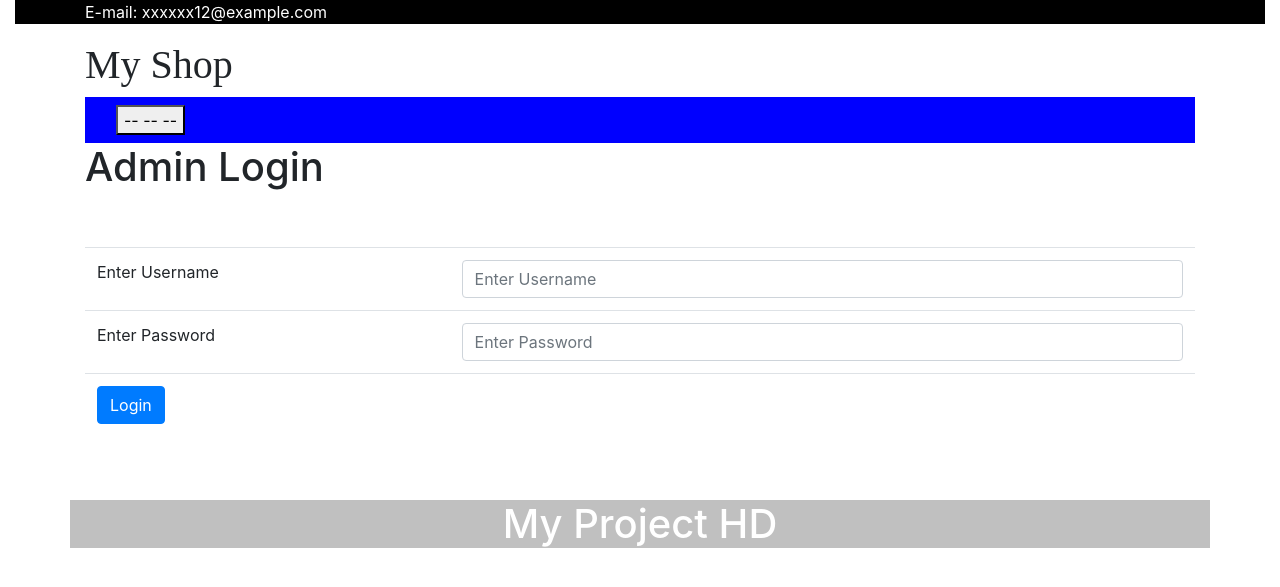
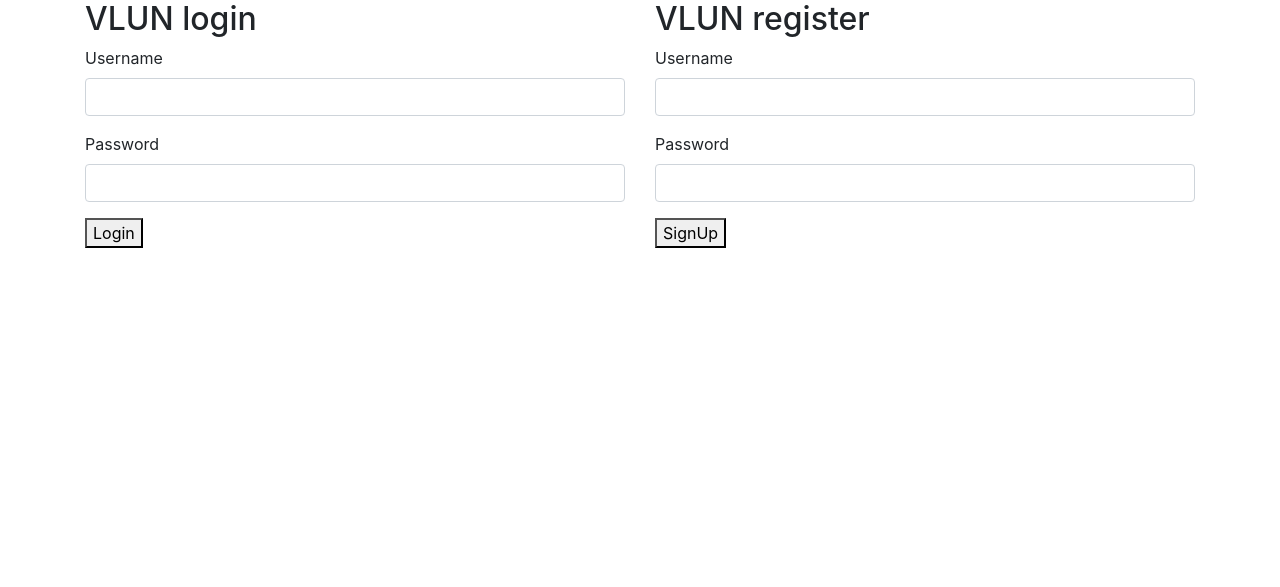
Before and after one commit to subinArakkalsureshbabu/VLUN, a PHP site: page / in a window 1280 px wide. Shown: the top 587 px of the page. Run offline with PHP 8.4, Linux system fonts and the light colour scheme; some libraries are stand-ins or nearby versions.

Commit message:
Update index.php

```diff
--- a/index.php
+++ b/index.php
@@ -1,94 +1,48 @@
-<?php
-include("connection.php");
-?>
-<!DOCTYPE html>
 <html>
 <head>
-	<meta http-equiv="X-UA-Compatible" content="IE-edge" />
-	<meta name="viewport" content="width=device-width" />
-	<title>Home</title>
-	<meta http-equiv="Content-Type" content="text/html; charset=iso-8859-1" />
-	<link type="text/css" rel="stylesheet" href="css/bootstrap.css" />
+       <title> User Login and Register</title>
+    <link rel="stylesheet" type="text/css" href="style.css">
+    <link rel="stylesheet" type="text/css" href="https://stackpath.bootstrapcdn.com/bootstrap/4.4.1/css/bootstrap.min.css">
+    </head>
+    <body>
 
-</head>
-<body>
-	<script type="text/javascript" src="js/jquery-3.2.1.min.js"></script>
-	<script type="text/javascript" src="js/bootstrap.js"></script>
-	<div class="container-fluid">
-		<div class="container-fluid" style="background-color: black;color: white;">
-		<div class="container">
-	     <p class="pull-right">E-mail: xxxxxx12@example.com</p>
-	   </div>
-	   </div>
-		<div class="container">
-			<h1><font face="Centaur">My Shop</font></h1>
-		</div>
-		<div class="container">
-											<div class="container" style="background: blue; color: white;"> <!--contener start -->
-								<div class="row">  <!-- row start -->
+    <div class="container">
+        <div class="login-box"></div>
+        <div class="row">
+        <div class="col-md-6">
+         <h2> VLUN login</h2>
+            <form action="loginsql.php" method="post">
+            <div class="form-group">
+                <label>Username</label>
+                <input type="text" name="user" class="form-control" required>
+                </div>
+                <div class="form-group">
+                <label>Password</label>
+                <input type="password" name="password" class="form-control" required>
+                </div>
+                <button type="submit" class="btn-btn-primary"> Login</button>
 
-								<div class="col-sm-12 mymanu">
-								<nav class="navbar ">
-								<div class="navbar-header">
-								<button type="button" class="navbar-toggle" data-toggle="collapse" data-target="#mystyle">
-								<span class="icon-bar">--</span>
-								<span class="icon-bar">--</span>
-								<span class="icon-bar">--</span>
-								</button>
-								</div>
-								<div class="collapse navbar-collapse" id="mystyle">
-								    <ul class="nav navbar-nav">
-								<li><a href="index.php" class="active"><font color="white">Home</font></a></li>
-								<li><a href="#"><font color="white">About Us</font></a></li>
-								<li><a href="#"><font color="white">Contect Us</font></a></li>
-								<li><a href="#"><font color="white">Help</a></font></li>
-								</ul>
-								<div>
-								</nav>
-								</div>
-								</div> <!-- row End -->
-								</div> <!-- contener end -->
-		</div>
+            </form>
+            </div>
 
-		<div class="container">
-				<h1>Admin Login</h1><br><br>
-				<form action="" method="post">
-				<table class="table">
-					<tr>
-					<td>Enter Username</td>
-					<td><input type="text" name="un" placeholder="Enter Username" class="form-control" required="required"></td>
-				    </tr>
-				    <tr>
-					<td>Enter Password</td>
-					<td><input type="password" name="ps" placeholder="Enter Password" class="form-control" required="required"></td>
-				    </tr>
-				    <tr>
-				    	<td colspan="2"><input type="submit" name="sub" value="Login" class="btn btn-primary"></td>
-				    </tr>
-				</table>
-			</form><br><br>
-			<?php
-              if(isset($_POST['sub']))
-              {
-              	   $un=$_POST['un'];
-              	   $ps=$_POST['ps'];
+           <div class="col-md-6">
+         <h2>VLUN register</h2>
+            <form action="registration.php" method="post">
+            <div class="form-group">
+                <label>Username</label>
+                <input type="text" name="user" class="form-control" required>
+                </div>
+                <div class="form-group">
+                <label>Password</label>
+                <input type="password" name="password" class="form-control" required>
+                </div>
+                <button type="submit" class="btn-btn-primary">SignUp</button>
+                </form>
+    <?php include("facebook.php");?>
 
-              	   $q="select * from admin";
-              	   $run=mysqli_query($link,$q);
-              	   $row=mysqli_fetch_array($run);
-              	   $u=$row['un'];
-              	   $p=$row['ps'];
-              	   if($un==$u && $ps==$p)
-              	   {
-              	   	   header("Location:ahome.php");
-              	   }
+        </div>
+        </div>
+        </div>
 
-              }
-			?>
-		</div>
-		<div class="container" style="background-color: silver;color: white">
-			<h1 align="center">My Project HD</h1>
-		</div>
-	</div>
-</body>
-</html>
+    </body>
+    </html>
```
